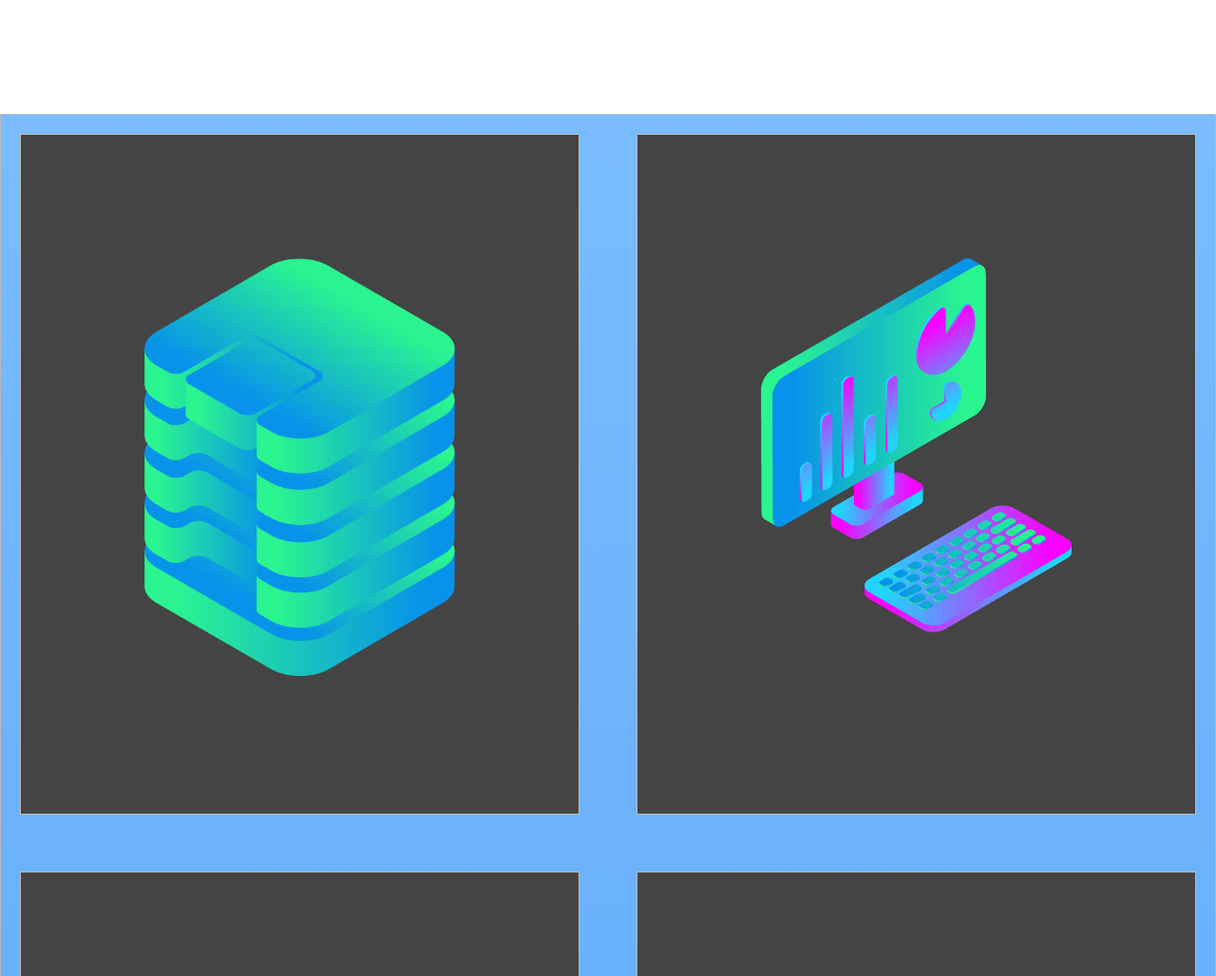
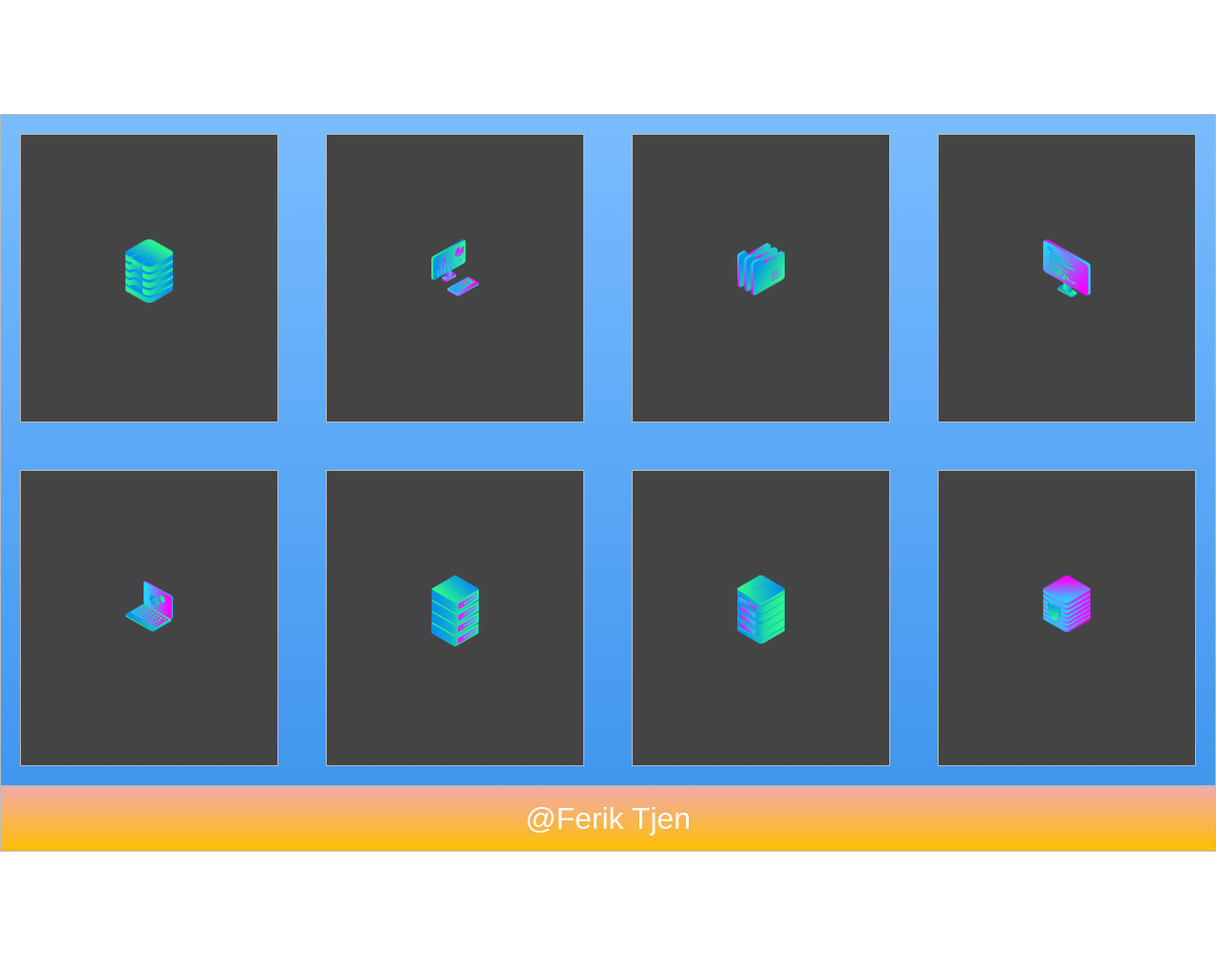
Before and after one commit to KirefTjen/Default-web-template, a plain HTML site: page index.html in a window 1280 px wide. Shown: the part 520-1548 px from the top of the page at 95% size. After the commit the page ends 1417 px from the top, so only its background shows below. Drawn offline with Linux system fonts and the light colour scheme.

Commit message:
Resize wrapper

```diff
--- a/style.css
+++ b/style.css
@@ -1,4 +1,4 @@
-body{
+body {
 	margin: auto 0;
 	font-family: Arial, Helvetica, sans-serif;
 }
@@ -32,10 +32,10 @@ body{
 
 /* NAV */
 
-.sticky{
+.sticky {
 	position: fixed;
 	top: 0;
-    width: 100%
+	width: 100%;
 }
 .main_nav {
 	display: flex;
@@ -44,7 +44,7 @@ body{
 	margin: 0;
 }
 
-@media only screen and (max-width: 600px){
+@media only screen and (max-width: 600px) {
 	.main_nav {
 		font-size: 0.5em;
 		padding: 0;
@@ -77,19 +77,19 @@ a {
 }
 
 /* GRID */
-.grid_wrapper{
+.grid_wrapper {
 	display: grid;
-    grid-gap: 20px;
-    grid-template-columns: repeat(auto-fill, minmax(500px,1fr));
+	grid-gap: 10px;
+	grid-template-columns: repeat(auto-fill, minmax(300px, 1fr));
 }
 
-.box > img{
+.box > img {
 	width: 100%;
 }
 
 .box {
 	background-color: #444444;
-    padding: 130px;
+	padding: 110px;
 	margin: 20px;
 }
 
@@ -98,7 +98,6 @@ footer {
 	padding: 15px;
 	font-size: 0.3em;
 }
-
 
 /*https://paulund.co.uk/how-to-create-shiny-css-buttons*/
 /***********************************************************************
```
Lines whose indentation alone changed are shown as unchanged.
